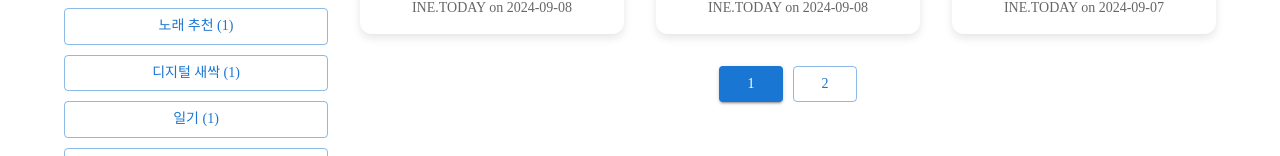
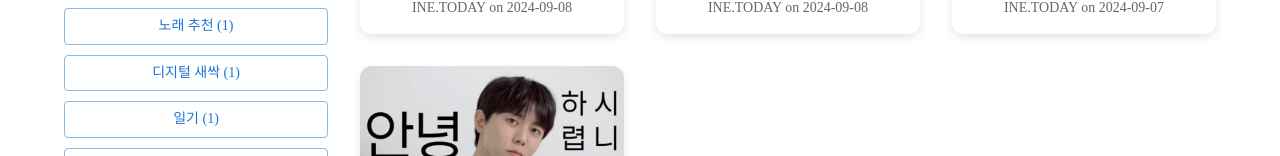
Before and after one commit to The-Martin-Kim/martin-island, a React (Create React App) app: page / in a window 1280 px wide. Shown: the part 635-791 px from the top of the page. Built offline with nearby package versions, Linux system fonts and the light colour scheme; a web font is replaced by a local one.

Commit message:
[fix] 크기 통일에 따른 미리보기 게시글 (페이지네이션 기준) 6개에서 9개로 수정

```diff
--- a/src/BlogListView/BlogList.jsx
+++ b/src/BlogListView/BlogList.jsx
@@ -18,7 +18,7 @@ function BlogList() {
         ? postInfo.filter((post) => post.category && post.category.includes(selectedCategory))
         : postInfo;
 
-    const postsPerPage = 6;
+    const postsPerPage = 9;
     const { currentData: currentPosts, totalPages, currentPage, handlePageChange } = usePagination(filteredPosts, postsPerPage);
 
     const handleCategoryClick = (category) => {
```
